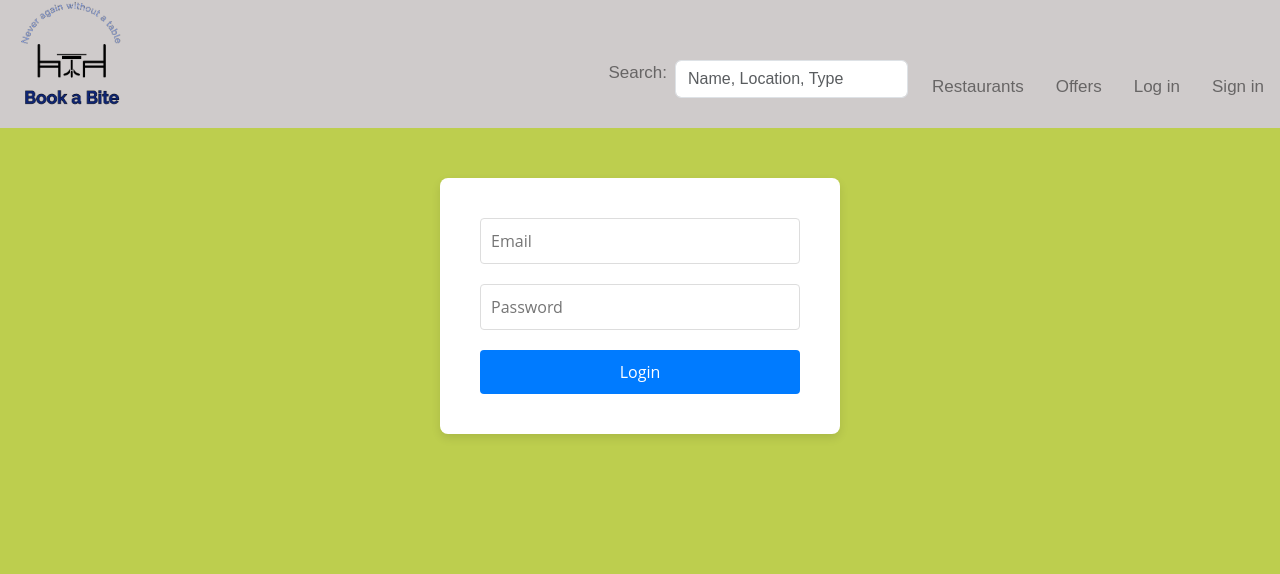
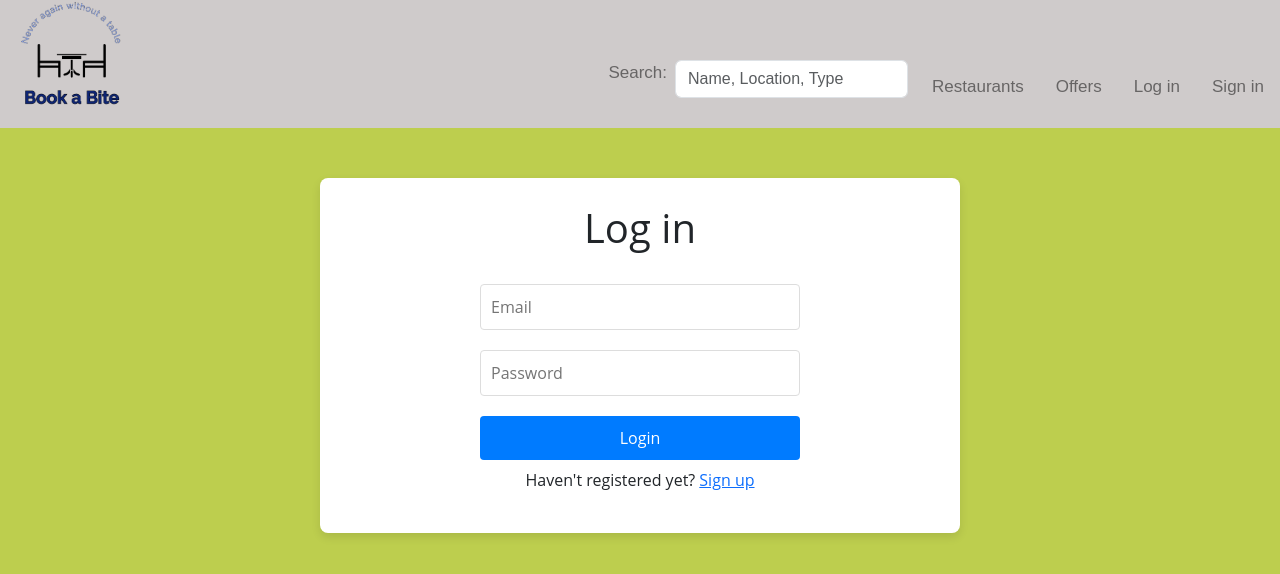
Before and after one commit to frankalafouzos/Ptyxiaki, a React (Create React App) app in the folder frontend/: page /login in a window 1280 px wide. Shown: the top 574 px of the page. Built offline with nearby package versions, Linux system fonts and the light colour scheme.

Commit message:
16/01/2024

```diff
--- a/frontend/src/components/Login.js
+++ b/frontend/src/components/Login.js
@@ -1,34 +1,75 @@
-import React, { useState } from 'react';
+import React, { useState, useContext } from 'react';
 import '../css/AuthForm.css';
+import AuthContext from '../context/AuthProvider'
 
 const Login = () => {
-  const [email, setEmail] = useState('');
-  const [password, setPassword] = useState('');
+  const { setAuth } = useContext(AuthContext)
+  const [formData, setFormData] = useState({
+    email: '',
+    password: ''
+  });
+
 
   const handleSubmit = async (event) => {
     event.preventDefault();
-    // Perform the login logic, e.g., sending a request to your backend
-    console.log('Logging in with', email, password);
-    // Redirect or update UI upon successful login
+    console.log(formData.email, formData.password)
+    try {
+
+      const response = await fetch('http://localhost:5000/users/login', {
+        method: 'POST',
+        headers: {
+          'Content-Type': 'application/json',
+        },
+        body: JSON.stringify({
+          email: formData.email,
+          password: formData.password
+        })
+      });
+
+      const data = await response.json();
+
+      if (response.status == 400) {
+        throw new Error(data.message || 'Failed to Authenticate');
+      }
+
+      alert("You have successfully logged in")
+
+
+
+    } catch (error) {
+      console.error('Log in error:', error.message);
+      alert("Not authenticated. Email or password are wrong.")
+      window.location.reload(true);
+    }
+  };
+
+  const handleChange = (e) => {
+    const updatedFormData = { ...formData, [e.target.name]: e.target.value };
+    console.log(updatedFormData);
+    setFormData(updatedFormData)
   };
 
   return (
     <form onSubmit={handleSubmit} className="auth-form">
+      <h1 className='title'>Log in</h1>
       <input
         type="email"
-        value={email}
-        onChange={(e) => setEmail(e.target.value)}
+        name="email"
+        value={formData.email}
+        onChange={handleChange}
         placeholder="Email"
         required
       />
       <input
         type="password"
-        value={password}
-        onChange={(e) => setPassword(e.target.value)}
+        name="password"
+        value={formData.password}
+        onChange={handleChange}
         placeholder="Password"
         required
       />
       <button type="submit">Login</button>
+      <p className='pt-2 '>Haven't registered yet? <a href="/signup">Sign up</a></p>
       </form>
   );
 };
--- a/frontend/src/components/RestaurantPage.js
+++ b/frontend/src/components/RestaurantPage.js
@@ -83,6 +83,7 @@ const RestaurantPage = () => {
         </div>
 
         <div className="info-container">
+          <div className='info-top'>
             <h1 id="name">{restaurant.name}</h1>
             <h2 className="info">Average price per person: {restaurant.price}</h2>
             <h3 className="info">About us: {restaurant.description}</h3>
@@ -99,6 +100,11 @@ const RestaurantPage = () => {
               </a>
             </h4>
           </div>
+          <div className='booking-button'>
+              <button className='btn btn-outline-success '>Book a table</button>
+          </div>
+        </div>
+
       </div>
     </div>
   );
--- a/frontend/src/components/SignUp.js
+++ b/frontend/src/components/SignUp.js
@@ -11,11 +11,38 @@ const SignUp = () => {
     location: '',
   });
 
+
   const handleSubmit = async (event) => {
     event.preventDefault();
-    // Perform the sign-up logic
-    console.log('Signing up with', formData);
-    // Redirect or update UI upon successful sign-up
+    try {
+
+      const response = await fetch('http://localhost:5000/users/signup', {
+        method: 'POST',
+        headers: {
+          'Content-Type': 'application/json',
+        },
+        body: JSON.stringify({
+          firstname: formData.firstname,
+          lastname: formData.lastname,
+          email: formData.email,
+          password: formData.password,
+          // Note: If your backend doesn't handle 'location', you might not need to send it
+          location: formData.location
+        })
+      });
+
+      const data = await response.json();
+
+      if (response.status === 400) {
+        throw new Error(data.message || 'Failed to sign up');
+      }
+
+
+
+    } catch (error) {
+      console.error('Signup error:', error);
+
+    }
   };
 
   const handleChange = (e) => {
@@ -24,6 +51,7 @@ const SignUp = () => {
 
   return (
     <form onSubmit={handleSubmit} className="auth-form">
+      <h1 className='title'>Sign up</h1>
       <input
         name="firstname"
         value={formData.firstname}
@@ -61,6 +89,7 @@ const SignUp = () => {
         placeholder="Location"
       />
       <button type="submit">Sign Up</button>
+      <p className='pt-2 '>Already registered? <a  href="/login">Log in</a></p>
     </form>
   );
 };
--- /dev/null
+++ b/frontend/src/context/AuthProvider.js
@@ -0,0 +1,15 @@
+import { createContext, useState } from "react";
+
+const AuthContext = createContext({});
+
+export const AuthProvider = ({ children }) => {
+    const [auth, setAuth] = useState({});
+
+    return (
+        <AuthContext.Provider value={{ auth, setAuth }}>
+            {children}
+        </AuthContext.Provider>
+    )
+}
+
+export default AuthContext;
--- a/frontend/src/css/AuthForm.css
+++ b/frontend/src/css/AuthForm.css
@@ -1,14 +1,17 @@
 .auth-form {
     background-color: #fff;
-    padding: 40px;
-    max-width: 400px;
+    padding: 2% 0%;
+    width: 50%;
     margin: 50px auto;
     border-radius: 8px;
     box-shadow: 0 4px 10px rgba(0, 0, 0, 0.1);
+    display: flex;
+    flex-direction: column;
+    align-items: center;
   }
 
   .auth-form input {
-    width: 100%;
+    width: 50%;
     padding: 10px;
     margin-bottom: 20px;
     border: 1px solid #ddd;
@@ -16,7 +19,7 @@
   }
 
   .auth-form button {
-    width: 100%;
+    width: 50%;
     padding: 10px;
     background-color: #007bff;
     color: white;
@@ -28,3 +31,8 @@
   .auth-form button:hover {
     background-color: #0056b3;
   }
+
+.title{
+  align-self: center;
+  margin-bottom: 2rem;
+}
--- a/frontend/src/css/RestaurantPage.css
+++ b/frontend/src/css/RestaurantPage.css
@@ -54,9 +54,11 @@
     flex: 1;
     display: flex;
     flex-direction: column;
-    justify-content: center;
+    flex-wrap: wrap;
+    align-content: space-between;
     text-align: left;
     padding: 10px;
+    height: 50rem;
 }
 
 .carousel-control {
@@ -78,3 +80,18 @@
 .next {
     right: 10px;
 }
+
+
+
+.booking-button{
+
+    margin-top: auto;
+    align-self: flex-end; /* Align to the right of the flex container */
+    padding-bottom: 3.5rem;
+
+}
+.booking-button .btn{
+    margin-right: 0;
+    height: 4rem;
+    width: 15rem;
+}
--- a/frontend/src/index.js
+++ b/frontend/src/index.js
@@ -1,11 +1,14 @@
 import React from 'react';
 import ReactDOM from 'react-dom';
 import './index.css';
+import App from './App';
+import { AuthProvider } from './context/AuthProvider';
 
-
-import { createRoot } from 'react-dom/client';
-import App from './App';
-
-const container = document.getElementById('root');
-const root = createRoot(container);
-root.render(<App />);
+ReactDOM.render(
+  <React.StrictMode>
+    <AuthProvider>
+      <App />
+    </AuthProvider>
+  </React.StrictMode>,
+  document.getElementById('root')
+);
```
Also changed, not shown: 2 other files (tests, documents, lock files or other folders). Lines whose indentation alone changed are shown as unchanged.
